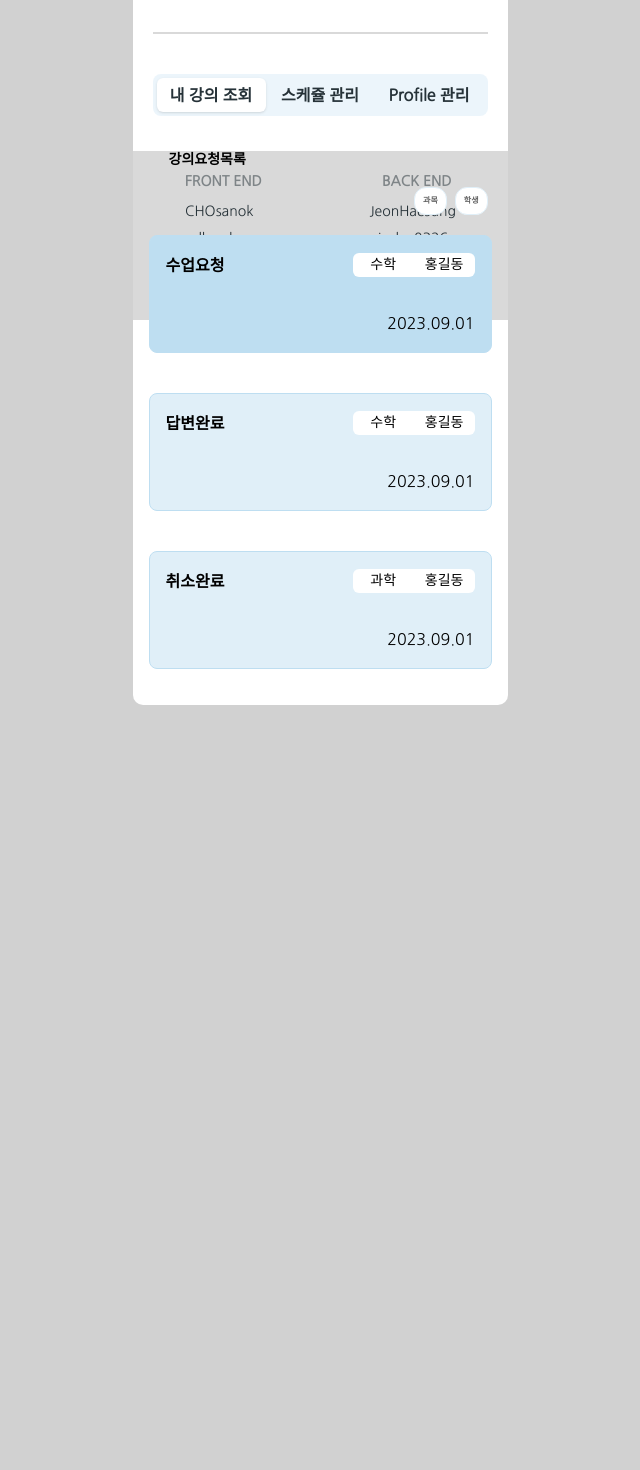
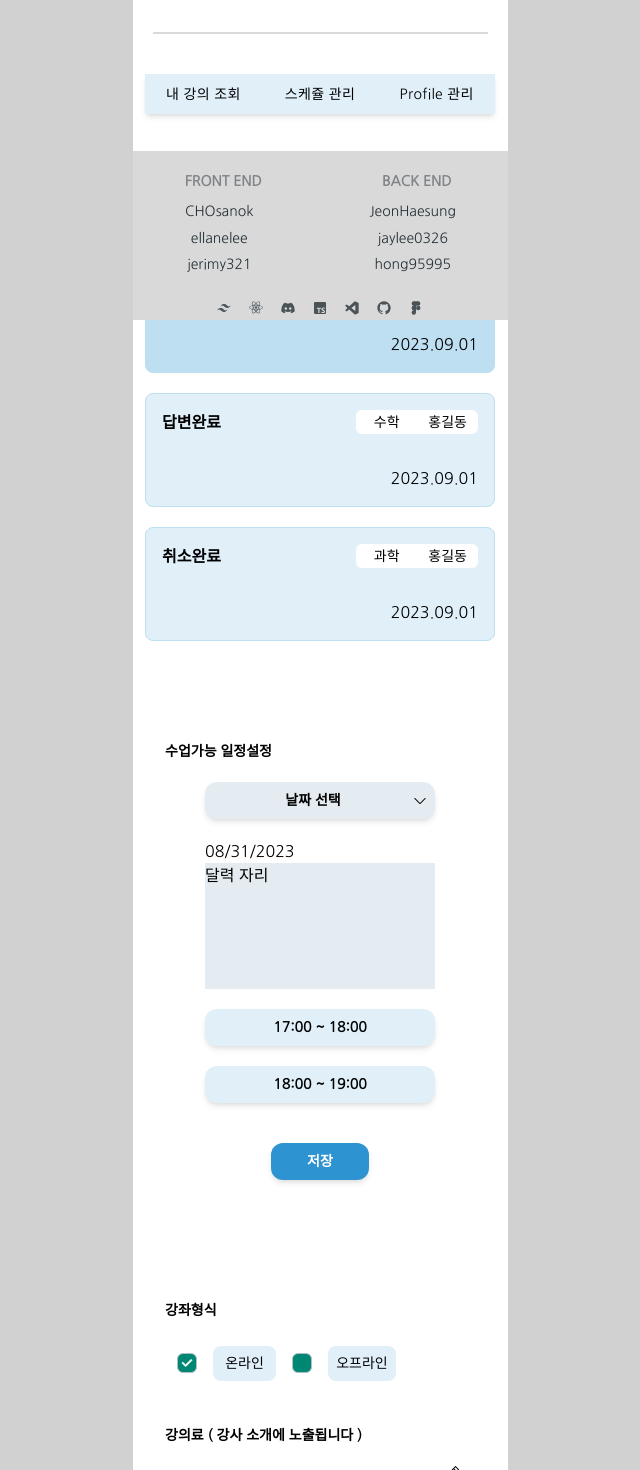
Before and after one commit to codestates-seb/seb45_main_010, a React (Vite) app in the folder client/: page /profile in a window 1280 px wide. Shown: the part 480-1950 px from the top of the page, without its empty margins (320-960 px from the left). Before the commit the page ends 1185 px from the top, so only its background shows below. Built offline with nearby package versions, Linux system fonts and the light colour scheme.

Commit message:
[fix] tab part scoll 구현

```diff
--- a/client/package.json
+++ b/client/package.json
@@ -16,6 +16,7 @@
     "@reduxjs/toolkit": "^1.9.5",
     "axios": "^1.5.0",
     "react": "^18.2.0",
+    "react-datepicker": "^4.16.0",
     "react-dom": "^18.2.0",
     "react-icons": "^4.10.1",
     "react-redux": "^8.1.2",
@@ -24,6 +25,7 @@
   },
   "devDependencies": {
     "@types/react": "^18.2.15",
+    "@types/react-datepicker": "^4.15.0",
     "@types/react-dom": "^18.2.7",
     "@typescript-eslint/eslint-plugin": "^6.0.0",
     "@typescript-eslint/parser": "^6.4.1",
--- a/client/src/components/Profile/ProfileBody.tsx
+++ /dev/null
@@ -1,35 +0,0 @@
-// import { PiNoteLight, PiUserLight } from 'react-icons/pi';
-// import { CiCalendarDate } from 'react-icons/ci';
-
-import OptionList from './ProfileTab/OptionList';
-import ScheduleList from './ProfileTab/ScheduleList';
-import RequestList from './ProfileTab/RequestList';
-import { Tabs, Tab, TabsHeader, TabsBody, TabPanel } from '@material-tailwind/react';
-
-export default function ProfileBody() {
-  const data = [
-    { id: 0, name: '내 강의 조회', desc: <RequestList /> },
-    { id: 1, name: '스케쥴 관리', desc: <ScheduleList /> },
-    { id: 2, name: 'Profile 관리', desc: <OptionList /> },
-  ];
-  return (
-    <Tabs value="내 강의 조회">
-      <TabsHeader className="mx-5 mb-4 bg-mint-2">
-        {data.map((value) => (
-          <Tab className="font-semibold" key={value.id} value={value.name}>
-            {value.name}
-          </Tab>
-        ))}
-      </TabsHeader>
-      <TabsBody className="text-inherit">
-        {data.map((value) => (
-          <div key={value.id}>
-            <TabPanel className="font-normal text-black" value={value.name}>
-              {value.desc}
-            </TabPanel>
-          </div>
-        ))}
-      </TabsBody>
-    </Tabs>
-  );
-}
--- a/client/src/components/Profile/ProfileHeader.tsx
+++ b/client/src/components/Profile/ProfileHeader.tsx
@@ -34,7 +34,7 @@ export default function ProfileHeader({ name, introduce }: { name: string; intro
         <li className="right-0 flex justify-end m-5">
           <BsPencil />
         </li>
-        <li className="mx-4 text-xs leading-5">{introduce}</li>
+        <li className="mx-4 text-xs leading-5 min-h-[100px]">{introduce}</li>
       </ul>
       <div className="mt-10 border-b-2 border-grey-1"></div>
     </div>
--- /dev/null
+++ b/client/src/components/Profile/ProfileTab/Calendar.tsx
@@ -0,0 +1,7 @@
+import DatePicker from 'react-datepicker';
+import { useState } from 'react';
+
+export default function Calendar() {
+  const [startDate, setStartDate] = useState(new Date());
+  return <DatePicker selected={startDate} onChange={(date) => date && setStartDate(date)} />;
+}
--- a/client/src/components/Profile/ProfileTab/OptionList.tsx
+++ b/client/src/components/Profile/ProfileTab/OptionList.tsx
@@ -4,8 +4,8 @@ import { BsPencil } from 'react-icons/bs';
 
 export default function OptionList() {
   return (
-    <div>
-      <p className="mx-5 mb-5 text-sm font-bold">강좌형식</p>
+    <div className="m-5">
+      <p className="mb-5 text-sm font-bold ">강좌형식</p>
       <div className="flex flex-row items-center gap-1 mt-5 mb-10">
         <Checkbox
           color="green"
@@ -21,7 +21,7 @@ export default function OptionList() {
           오프라인
         </div>
       </div>
-      <p className="mx-5 mb-5 text-sm font-bold">강의료 ( 강사 소개에 노출됩니다 )</p>
+      <p className="mb-5 text-sm font-bold">강의료 ( 강사 소개에 노출됩니다 )</p>
       <ul>
         <li className="right-0 flex justify-end m-4">
           <BsPencil />
@@ -30,7 +30,7 @@ export default function OptionList() {
           강의료 입력 20자 이내 예)1시간 1인 50,000원
         </li>
       </ul>
-      <p className="mx-5 text-sm font-bold">학력 및 경력</p>
+      <p className="text-sm font-bold">학력 및 경력</p>
       <ul>
         <li className="right-0 flex justify-end m-4">
           <BsPencil />
@@ -42,7 +42,7 @@ export default function OptionList() {
           만점반의 강의를 진행했습니다. 이외에도 다수의 개인과외 경험이 있습니다.
         </li>
       </ul>
-      <p className="mx-5 text-sm font-bold">수업옵션</p>
+      <p className="text-sm font-bold">수업옵션</p>
       <ul>
         <li className="right-0 flex justify-end m-4">
           <BsPencil />
--- a/client/src/components/Profile/ProfileTab/RequestList.tsx
+++ b/client/src/components/Profile/ProfileTab/RequestList.tsx
@@ -2,7 +2,7 @@ import { Button } from '@material-tailwind/react';
 
 export default function RequestList() {
   return (
-    <div className="flex flex-col flex-wrap">
+    <div className="my-5">
       <p className="flex-1 mx-5 mb-4 text-sm font-bold">강의요청목록</p>
       <div className="flex justify-end text-right">
         <Button
--- a/client/src/components/Profile/ProfileTab/ScheduleList.tsx
+++ b/client/src/components/Profile/ProfileTab/ScheduleList.tsx
@@ -1,10 +1,13 @@
 import { Button } from '@material-tailwind/react';
 import { BsChevronDown } from 'react-icons/bs';
+import DatePicker from 'react-datepicker';
+import { useState } from 'react';
 
 export default function ScheduleList() {
+  const [startDate, setStartDate] = useState(new Date());
   return (
-    <div>
-      <p className="mx-5 mb-5 text-sm font-bold">수업가능 일정설정</p>
+    <div className="my-10">
+      <p className="mx-5 mb-5 text-sm font-bold ">수업가능 일정설정</p>
       <div className="flex flex-col items-center justify-center gap-5">
         <Button
           className="flex items-center justify-between p-2 text-sm font-bold text-black bg-mint-4 rounded-xl w-[230px] border-mint-2"
@@ -13,7 +16,11 @@ export default function ScheduleList() {
           <span className="flex-1 text-center">날짜 선택</span>
           <BsChevronDown className="ml-auto" />
         </Button>
-        <div className="h-[150px] w-[230px] bg-mint-4">달력 자리</div>
+        <div className="h-[150px] w-[230px] bg-mint-4">
+          <DatePicker selected={startDate} onChange={(date) => date && setStartDate(date)} />
+          달력 자리
+        </div>
+
         <div>
           <Button
             className="mb-5 flex items-center justify-between p-2 text-sm font-bold text-black bg-mint-2 rounded-xl w-[230px] border-mint-2"
--- /dev/null
+++ b/client/src/components/Profile/ProfileTabs.tsx
@@ -0,0 +1,101 @@
+import { useEffect, useState, useRef } from 'react';
+import RequestList from './ProfileTab/RequestList';
+import ScheduleList from './ProfileTab/ScheduleList';
+import OptionList from './ProfileTab/OptionList';
+
+const ProfileTabs: React.FC = () => {
+  type tabData = {
+    id: string;
+    title: string;
+    subtitle: JSX.Element;
+  }[];
+
+  const tabData = [
+    { id: 'request', title: '내 강의 조회', subtitle: <RequestList /> },
+    { id: 'schedule', title: '스케쥴 관리', subtitle: <ScheduleList /> },
+    { id: 'option', title: 'Profile 관리', subtitle: <OptionList /> },
+  ];
+  const [currentId, setCurrentId] = useState<string | null>(null);
+  const tabContainerHeight = 100;
+  const tabsRef = useRef<HTMLDivElement | null>(null);
+
+  const onTabClick = (event: React.MouseEvent<HTMLAnchorElement, MouseEvent>, id: string) => {
+    event.preventDefault();
+    const element = document.getElementById(id) as HTMLElement;
+    if (element) {
+      const scrollTop = element.offsetTop - tabContainerHeight + 1;
+      window.scrollTo({ top: scrollTop, behavior: 'smooth' });
+    }
+  };
+
+  useEffect(() => {
+    const handleScroll = () => {
+      if (!tabsRef.current) return;
+
+      const offsetForSticky = 480;
+      const bottomOfStickyContent = offsetForSticky + tabContainerHeight;
+
+      if (window.scrollY < offsetForSticky) {
+        tabsRef.current.style.position = 'relative';
+        tabsRef.current.style.top = '0px';
+      } else if (window.scrollY >= offsetForSticky && window.scrollY <= bottomOfStickyContent) {
+        tabsRef.current.style.position = 'relative';
+        tabsRef.current.style.top = `${window.scrollY - offsetForSticky}px`;
+      } else {
+        tabsRef.current.style.position = 'fixed';
+        tabsRef.current.style.top = '48px';
+      }
+
+      const sections = document.querySelectorAll<HTMLElement>('.et-slide');
+      let newCurrentId: string | null = null;
+      sections.forEach((section) => {
+        if (
+          window.scrollY > section.offsetTop - tabContainerHeight &&
+          window.scrollY < section.offsetTop + section.offsetHeight
+        ) {
+          newCurrentId = section.id;
+        }
+      });
+      if (newCurrentId !== currentId) {
+        setCurrentId(newCurrentId);
+      }
+    };
+
+    window.addEventListener('scroll', handleScroll);
+
+    return () => {
+      window.removeEventListener('scroll', handleScroll);
+    };
+  }, [currentId, tabContainerHeight]);
+
+  return (
+    <>
+      <section className="flex flex-col items-center justify-center text-center">
+        <div ref={tabsRef} className="flex w-[350px] h-10 shadow-md">
+          {tabData.map((tab) => (
+            <a
+              key={tab.id}
+              className="flex items-center justify-center flex-1 text-sm font-normal tracking-wide text-black transition duration-500 bg-mint-2 hover:bg-white hover:font-semibold"
+              href={`#${tab.id}`}
+              onClick={(e) => onTabClick(e, `tab-${tab.id}`)}
+            >
+              {tab.title}
+            </a>
+          ))}
+        </div>
+      </section>
+
+      {tabData.map((section) => (
+        <section
+          key={section.id}
+          className="flex flex-col items-center justify-center mt-10"
+          id={`tab-${section.id}`}
+        >
+          <div className="w-[350px]">{section.subtitle}</div>
+        </section>
+      ))}
+    </>
+  );
+};
+
+export default ProfileTabs;
--- a/client/src/pages/Profile/Profile.tsx
+++ b/client/src/pages/Profile/Profile.tsx
@@ -1,4 +1,4 @@
-import ProfileBody from 'components/Profile/ProfileBody';
+import ProfileTabs from 'components/Profile/ProfileTabs';
 import ProfileHeader from 'components/Profile/ProfileHeader';
 
 export default function Profile() {
@@ -9,7 +9,7 @@ export default function Profile() {
   return (
     <>
       <ProfileHeader name={name} introduce={introduce} />
-      <ProfileBody />
+      <ProfileTabs />
     </>
   );
 }
--- a/client/src/pages/Profile/StudentProfile.tsx
+++ b/client/src/pages/Profile/StudentProfile.tsx
@@ -1,4 +1,4 @@
-import ProfileBody from 'components/Profile/ProfileBody';
+import ProfileTabs from 'components/Profile/ProfileTabs';
 import ProfileHeader from 'components/Profile/ProfileHeader';
 
 export default function StudentProfile() {
@@ -8,7 +8,7 @@ export default function StudentProfile() {
   return (
     <>
       <ProfileHeader name={name} introduce={introduce} />
-      <ProfileBody />
+      <ProfileTabs />
     </>
   );
 }
```
Also changed, not shown: 1 other file (tests, documents, lock files or other folders).
